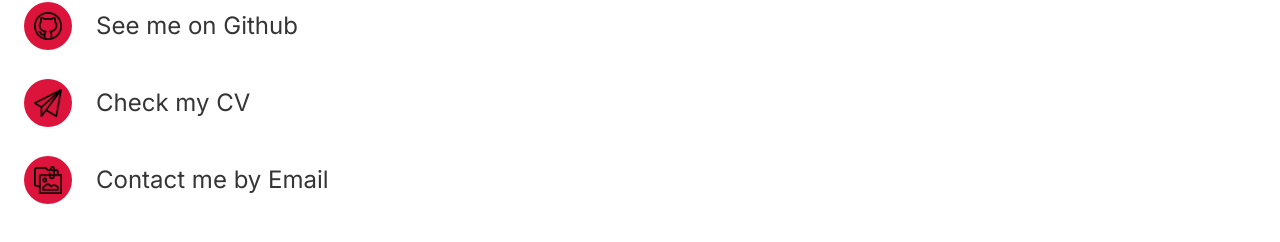
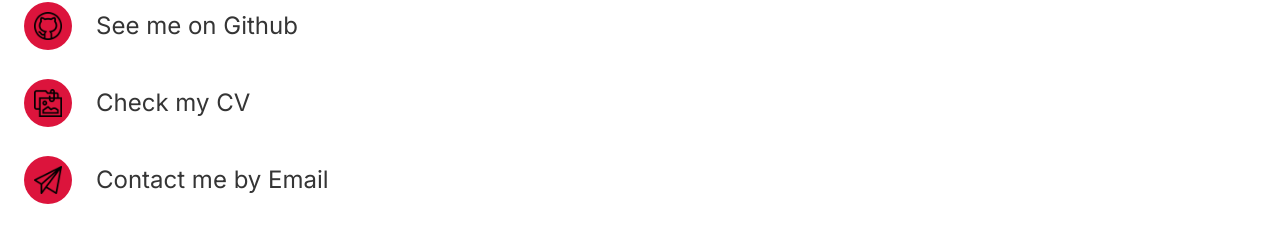
Before and after one commit to tatjama/my-react-portfolio, a React (Create React App) app: page /contact in a window 1280 px wide. Shown: the part 346-588 px from the top of the page. Built offline with nearby package versions, Linux system fonts and the light colour scheme.

Commit message:
Update CV path

```diff
--- a/src/App.js
+++ b/src/App.js
@@ -41,7 +41,7 @@ function App() {
           </Route>
           <Route path = "/linkdin" render = {() => (window.location = "https://www.linkedin.com/in/tatjana-markovi%C4%87-919501189/")}/>
           <Route path = "/github" render = {() => (window.location = "https://github.com/tatjama")}/>
-          <Route path = "/cv" render = {() => (window.location ="./dowloads/tatjana_markovic_frontend_CV.pdf")} />
+          <Route path = "/cv" render = {() => (window.location ="./dowloads/TATJANA MARKOVIC_JavaScript.pdf")} />
         </Switch>
       </AnimatePresence>
     </div>
--- a/src/pages/ContactMe.js
+++ b/src/pages/ContactMe.js
@@ -52,7 +52,7 @@ const ContactMe = () => {
                     <Link className="contact-me" target="_blank" to="/cv">
                         <Social variants = {titleAnimation}>
                             <Circle>
-                                <img src={email} alt="email"/>
+                                <img src={cv} alt="cv"/>
                             </Circle>
                                 <h2>Check my CV</h2>
                         </Social>
@@ -61,7 +61,7 @@ const ContactMe = () => {
                 <Hide>
                     <Social variants = {titleAnimation} onClick = {() => setToggle(!toggle)} >
                         <Circle>
-                            <img src = {cv} alt = "cv"/>
+                            <img src = {email} alt = "email"/>
                         </Circle>
                             <h2>Contact me by Email</h2>
                     </Social>
```
